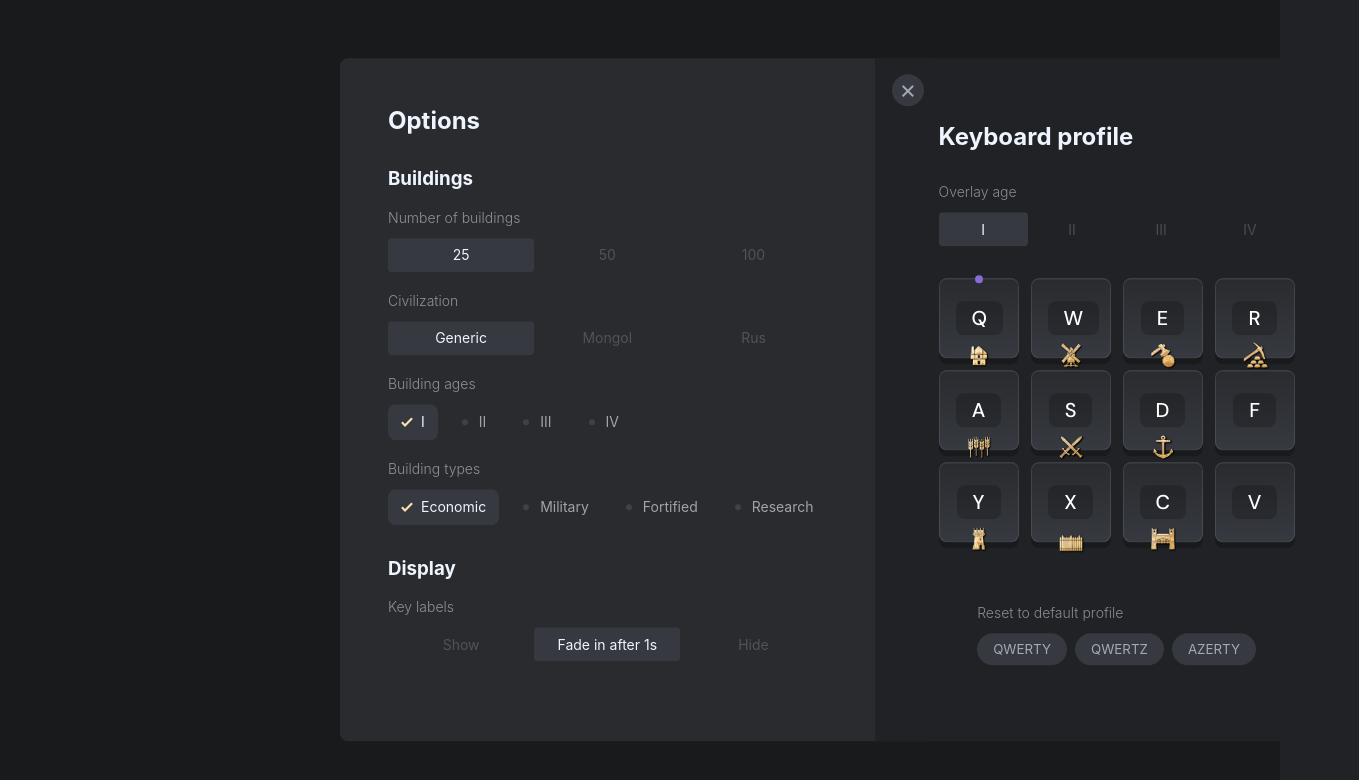
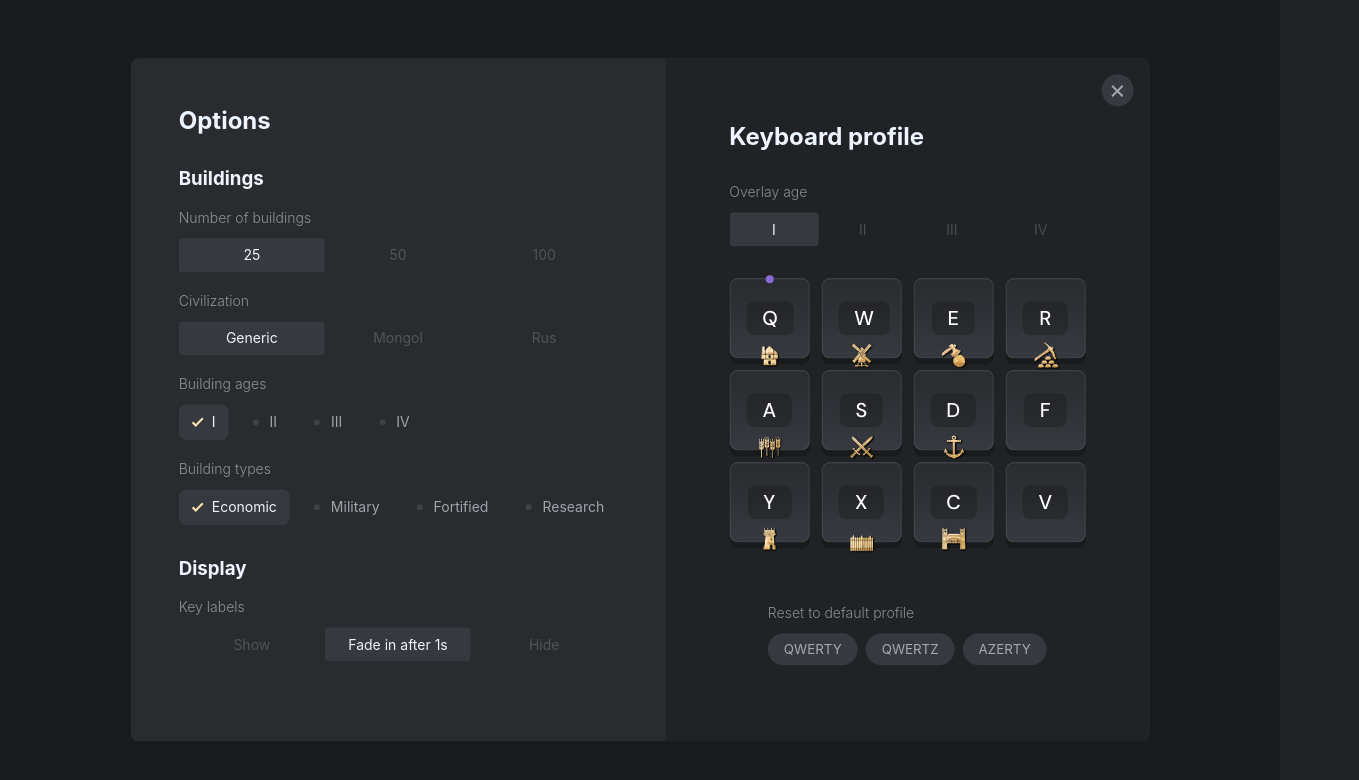
Before and after one commit to alexwidua/aegis, a React (Create React App) app: page / in a window 1280 px wide. Both pictures are taken after a click on the button "Options". Shown: the top 780 px of the page, 1359 px wide, since content can reach past the window. Built offline with nearby package versions, Linux system fonts and the light colour scheme; a web font is replaced by a local one.

Commit message:
style: misc

```diff
--- a/src/components/modal.module.scss
+++ b/src/components/modal.module.scss
@@ -32,7 +32,8 @@
 		right: auto;
 		bottom: auto;
 		left: 50%;
-		max-width: var(--layout-max-width);
+		overflow: hidden;
+		// max-width: var(--layout-max-width);
 		background: var(--color-background);
 		border-radius: 0.5rem;
 		transform: translate3d(-50%, 50%, 0);
--- a/src/styles/base.scss
+++ b/src/styles/base.scss
@@ -31,6 +31,7 @@
 	--color-green: rgb(36, 161, 109);
 	--color-lightgreen: rgb(141, 221, 122);
 	--color-lavender: rgb(136, 107, 214);
+	--color-red: rgb(185, 66, 66);
 
 	// Building icons
 	--color-building-economic: radial-gradient(
--- a/src/views/game.module.scss
+++ b/src/views/game.module.scss
@@ -73,7 +73,7 @@
 			var(--color-foreground) 100%
 		),
 		var(--color-background);
-	border-radius: 0.5rem;
+	border-radius: var(--border-radius);
 	box-shadow: 0rem 0.375rem 0rem rgba(0, 0, 0, 0.25);
 	color: rgba(0, 0, 0, 0);
 	font-family: var(--key-font);
```
